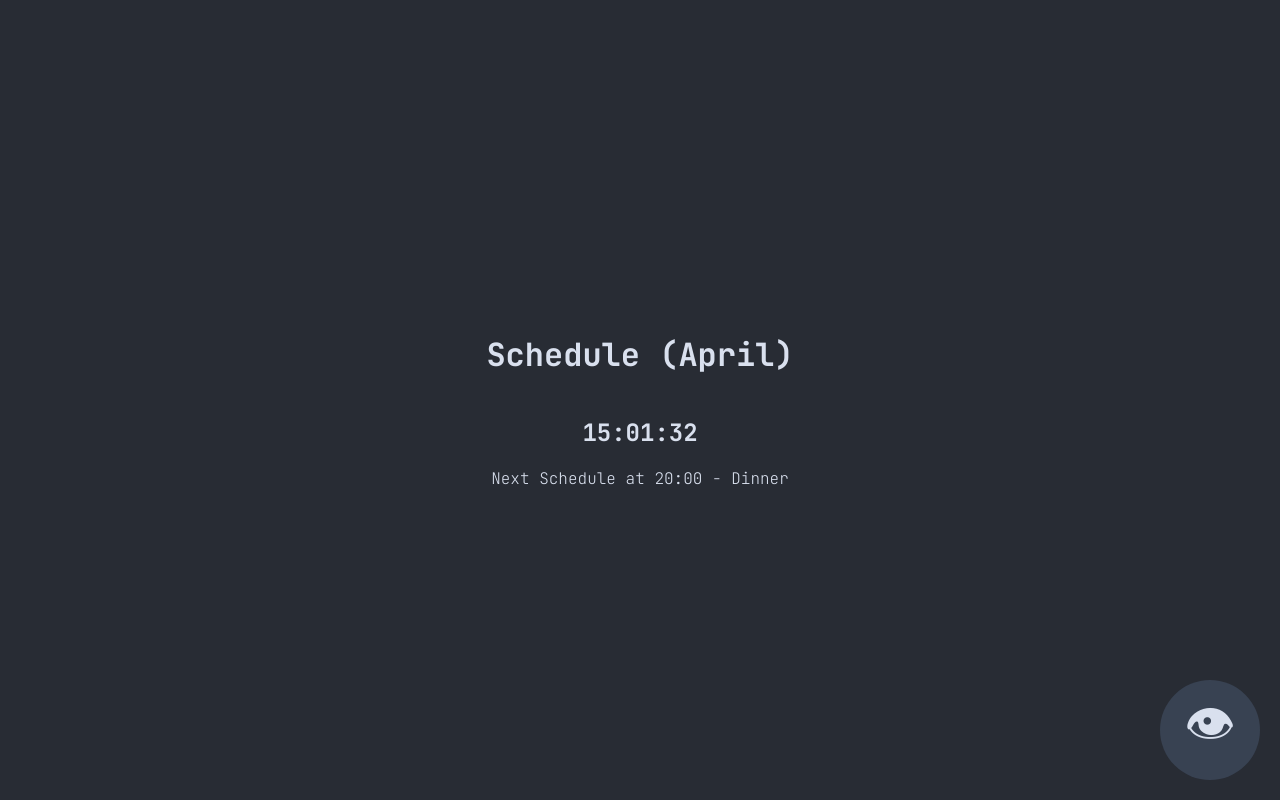
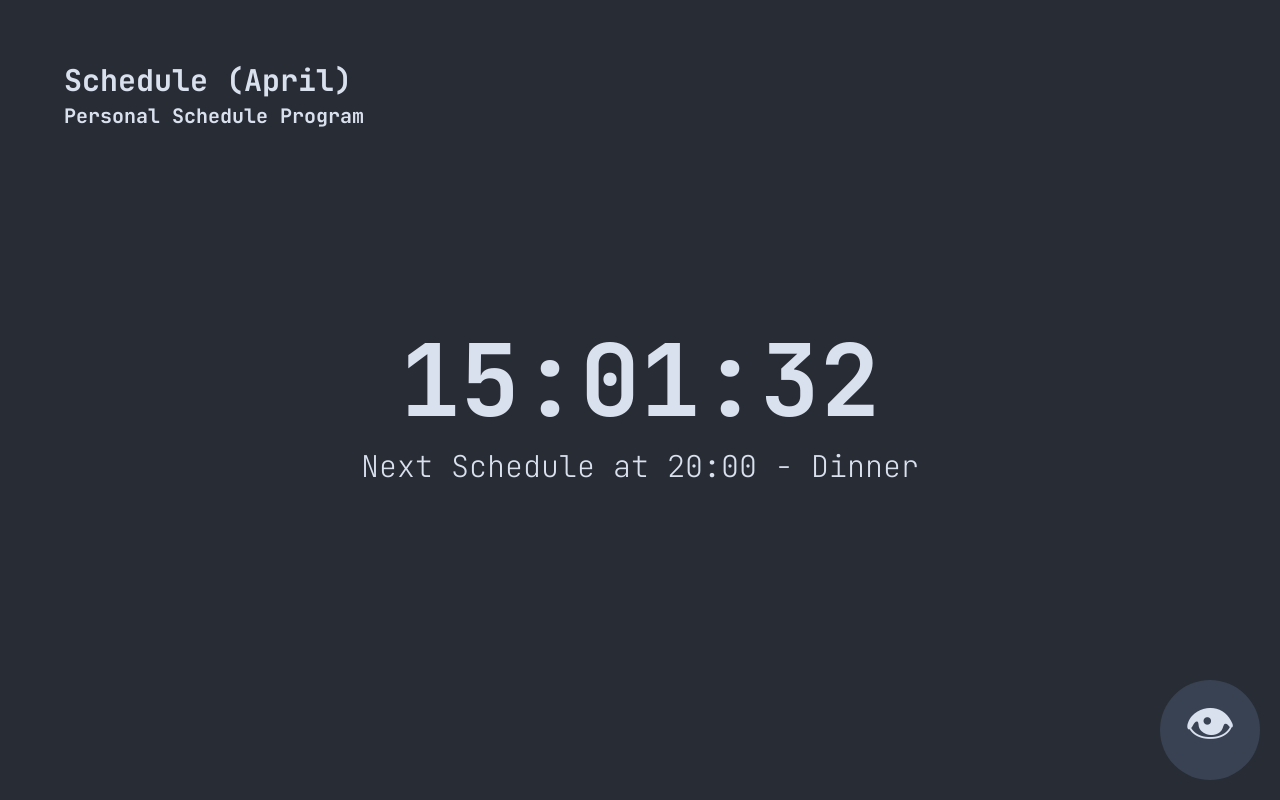
Before and after one commit to atsuiiw/personal-schedule, a React (Create React App) app in the folder frontend/: page / in a window 1280 px wide. Built offline with nearby package versions, Linux system fonts and the light colour scheme.

Commit message:
minor ui change

```diff
--- a/frontend/src/App.css
+++ b/frontend/src/App.css
@@ -21,6 +21,31 @@
   font-optical-sizing: auto;
   font-weight: 200;
   font-style: normal;
+}
+
+.header-page{
+  font-size: 30px;
+  margin-bottom: 0px;
+  position: fixed;
+  left: 5%;
+  top: 5%;
+}
+.description{
+  position: fixed;
+  font-size: 20px;
+  left: 5%;
+  top: calc(5% + 50px);
+}
+.text{
+  font-size: 30px;
+}
+.lastOnList{
+  border-radius: 0px 0px var(--modal-border-radius) var(--modal-border-radius);
+}
+.text-header{
+  font-size: 100px;
+  margin-top: 0px;
+  margin-bottom: 0px;
 }
 
 .modal-open{
@@ -61,8 +86,8 @@
   width: 100%;
   height: 100%;
   opacity: 0;
-  transition: opacity 0.1s ease;
   z-index: -99;
+  transition: opacity 0.2s ease;
 }
 
 .modal-wrapper.show{
@@ -79,7 +104,6 @@
   transform: scale(0.9);
   background-color: rgba(0, 0, 0, 0.1);
   transition: transform 0.3s ease;
-
   border-radius: var(--modal-border-radius);
 }
 
--- a/frontend/src/App.js
+++ b/frontend/src/App.js
@@ -18,7 +18,7 @@ const NextSchedule = ({data,timeNow}) => {
   const next = data.find(item => item.time > current) || data[0];
 
   return (
-    <div> Next Schedule at {next.time} - {next.state} </div>
+    <div className='text'> Next Schedule at {next.time} - {next.state} </div>
   )
 }
 
@@ -26,7 +26,7 @@ const Table = ({data}) =>{
   return (
     <div className='table'>
       {data.map((item, index) => (
-        <div key={item.id} className={'content-list ' + (index%2 ? "odd" : "even")}>
+        <div key={item.id} className={'content-list ' + (index%2 ? "odd" : "even") + (index===data.length-1 ? " lastOnList" : "")} >
           <div className='time'>{item.time}</div>
           <div className='task'>{item.state}</div>
         </div>
@@ -76,7 +76,8 @@ function App() {
 
   return (
     <div className="App">
-      <h1> Schedule (April)</h1>
+      <h1 className='header-page'> Schedule (April)</h1>
+      <h1 className='description'> Personal Schedule Program </h1>
       <TimerHeader currentTime={currentTime} />
       <NextSchedule data={sortedData} timeNow={currentTime}/>
       <button className='modal-open' onClick={() => setShowModal(!showModal)}>👁</button>
```
